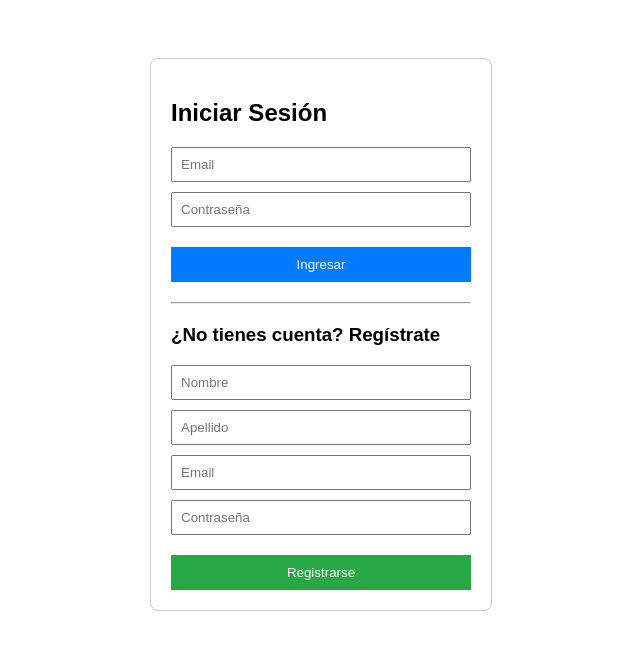
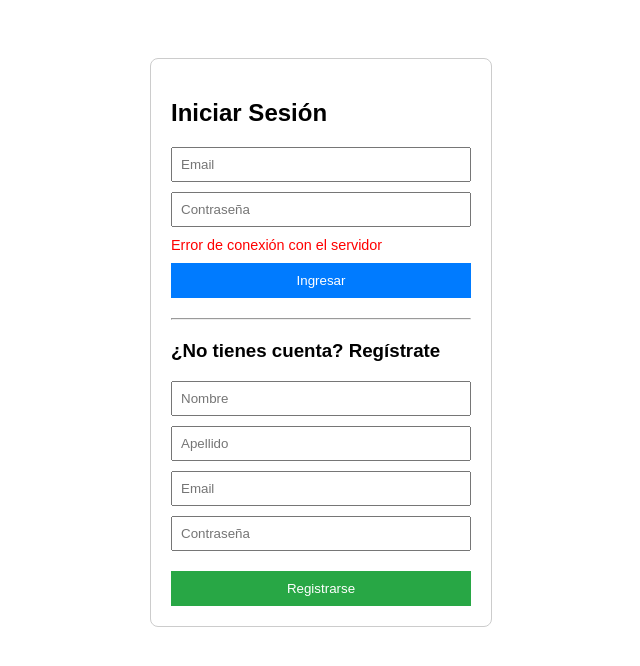
Before and after one commit to Gonzr95/Login_render, a plain HTML site: page frontend/public/index.html in a window 1280 px wide. Both pictures are taken after a click on the button "Ingresar". Shown: the whole page, without its empty margins (319-959 px from the left). Drawn offline with Linux system fonts and the light colour scheme; no server answers.

Commit message:
modificacion de manejo de eventos on click

```diff
--- a/frontend/public/controllers/index.js
+++ b/frontend/public/controllers/index.js
@@ -76,3 +76,17 @@ const API_URL = "http://localhost:3000";
             errorDiv.innerText = "Error de conexión";
         }
     }
+
+
+
+    const loginBtn = document.getElementById('login-btn');
+    loginBtn.addEventListener('click', (e) => {
+        e.preventDefault();
+        handleLogin();
+    });
+
+    const registerBtn = document.getElementById('register-btn');
+    registerBtn.addEventListener('click', (e) => {
+        //e.preventDefault();
+        handleRegister();
+    });
--- a/frontend/public/index.html
+++ b/frontend/public/index.html
@@ -13,7 +13,7 @@
       <input type="text" id="loginEmail" placeholder="Email" />
       <input type="password" id="loginPass" placeholder="Contraseña" />
       <div id="loginError" class="error"></div>
-      <button onclick="handleLogin()">Ingresar</button>
+      <button id="login-btn">Ingresar</button>
 
       <hr />
 
@@ -23,7 +23,7 @@
       <input type="text" id="regEmail" placeholder="Email" />
       <input type="password" id="regPass" placeholder="Contraseña" />
       <div id="regError" class="error"></div>
-      <button id="btn-register" onclick="handleRegister()">
+      <button id="btn-register">
         Registrarse
       </button>
     </div>
```
